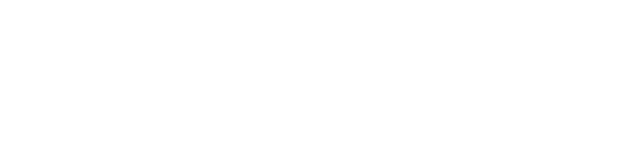
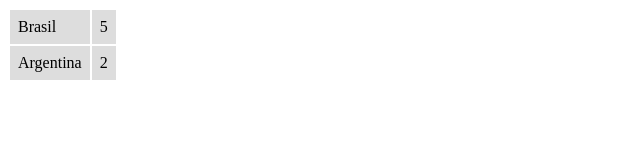
Before and after one commit to hiagornew/CursoWebDesign, a plain HTML site: page unidade12/exercicio01/tabela1.html in a window 1280 px wide. Shown: the whole page, without its empty margins (0-640 px from the left). Drawn offline with Linux system fonts and the light colour scheme.

Commit message:
unidade 12

```diff
--- a/unidade12/exercicio01/tabela1.html
+++ b/unidade12/exercicio01/tabela1.html
@@ -4,9 +4,29 @@
     <head>
         <meta charset="utf-8">
         <title>Cursos HTML5 Essencial</title>
+        <style>
+            table{
+                width: 100px;
+
+            }
+            td{
+                background: #ddd;
+               padding: 8px;
+            }
+        </style>
     </head>
 
     <body>
+        <table>
+            <tr>
+                <td>Brasil</td>
+                <td>5</td>
+            </tr>
+            <tr>
+                <td>Argentina</td>
+                <td>2</td>
+            </tr>
+        </table>
 
 	</body>
 
```
